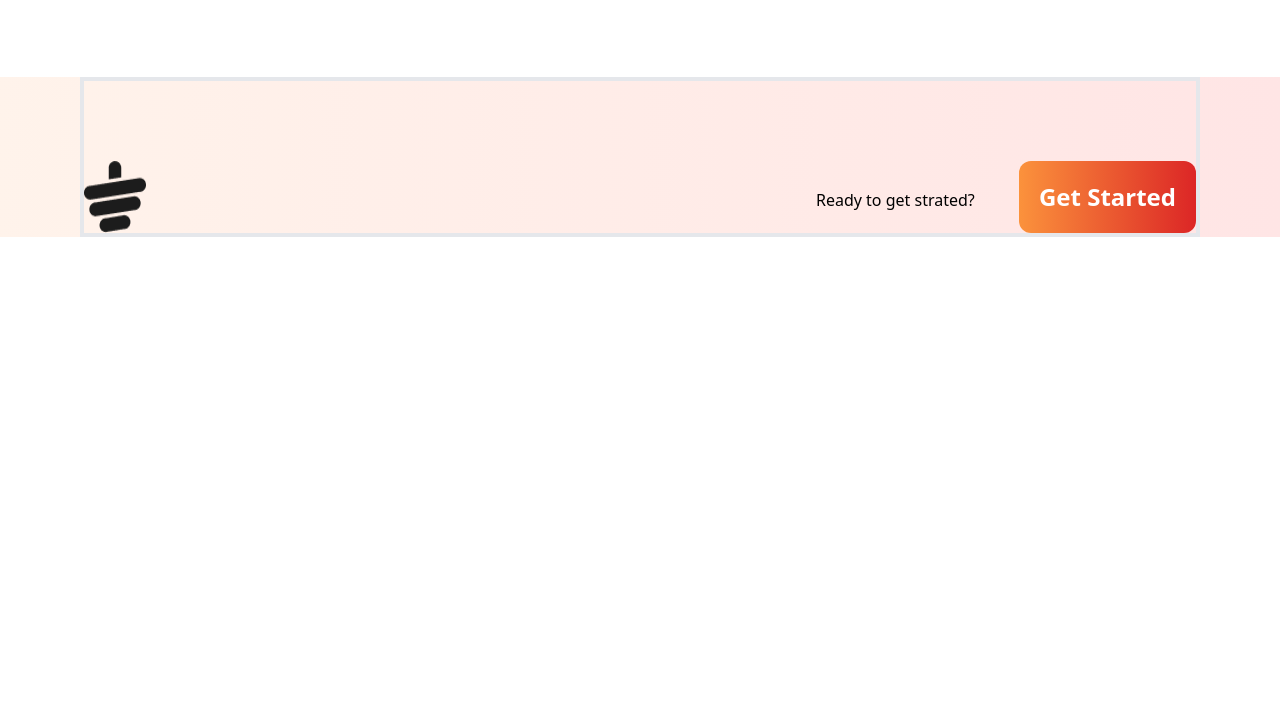
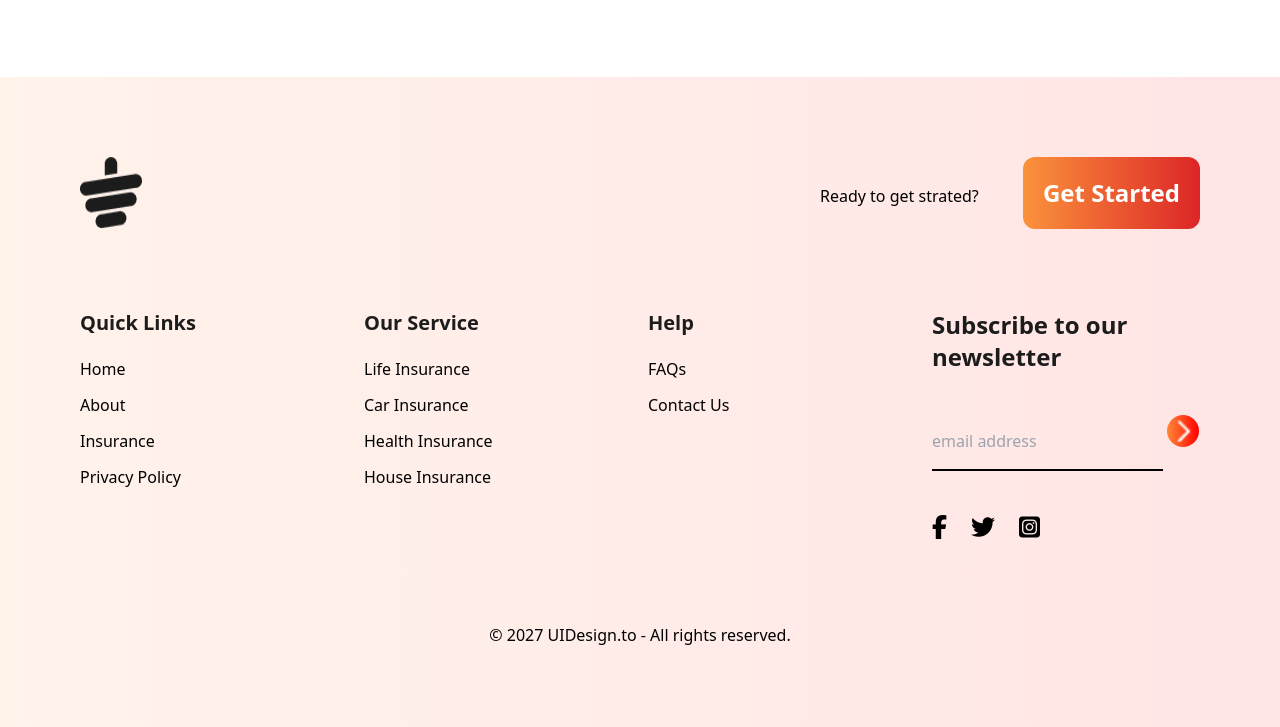
Before and after one commit to Rabbi-Hossain/Tea-house-project, a plain HTML site: page index.html in a window 1280 px wide. Shown: the part 2729-3456 px from the top of the page. Before the commit the page ends 2966 px from the top, so only its background shows below. Drawn offline with nearby package versions, Linux system fonts and the light colour scheme.

Commit message:
add a footer session

```diff
--- a/index.html
+++ b/index.html
@@ -217,9 +217,9 @@
     </main>
 
     <!-- footer -->
-    <footer class="bg-[linear-gradient(270deg,_#FF00001A_0%,_#FF89381A_100%)]">
+    <footer class="bg-[linear-gradient(270deg,_#FF00001A_0%,_#FF89381A_100%)] ">
         <!-- footer icon section -->
-        <section class="md:w-[1120px] border-4 mx-auto pt-20">
+        <section class="md:w-[1120px] text-center md:text-start  md:mx-auto pt-20">
             <div class="flex justify-between ">
                 <img src="images/cup.png" alt="">
                 <div>
@@ -228,8 +228,52 @@
                             Started</Button></span>
                 </div>
             </div>
+            <!-- footer link section -->
+            <div class="grid grid-cols-1 md:grid-cols-2 lg:grid-cols-4 gap-4 mt-20">
+                <!-- quick link -->
+                <div>
+                    <p class="text-[#1C1C1C] font-semibold text-xl">Quick Links</p>
+                    <ul class="space-y-3 mt-5">
+                        <li><a href="#">Home</a></li>
+                        <li><a href="#">About</a></li>
+                        <li><a href="#">Insurance</a></li>
+                        <li><a href="#">Privacy Policy</a></li>
+                    </ul>
+                </div>
+                <!-- Our Service -->
+                <div>
+                    <p class="text-[#1C1C1C] font-semibold text-xl">Our Service</p>
+                    <ul class="space-y-3 mt-5">
+                        <li><a href="#">Life Insurance</a></li>
+                        <li><a href="#">Car Insurance</a></li>
+                        <li><a href="#">Health Insurance</a></li>
+                        <li><a href="#">House Insurance</a></li>
+                    </ul>
+                </div>
+                <!-- help -->
+                 <div>
+                    <p class="text-[#1C1C1C] font-semibold text-xl">Help</p>
+                    <ul class="space-y-3 mt-5">
+                        <li><a href="#">FAQs</a></li>
+                        <li><a href="#">Contact Us</a></li>
+                    </ul>
+                </div>
+                <!-- subscribe newsletere -->
+                 <div>
+                    <h2 class="font-semibold text-2xl text-[#1C1C1C]">Subscribe to our newsletter</h2>
+                    <input class="border-b-2 mt-10 py-4 border-black bg-inherit" type="email" name="" placeholder="email address" id="">
+                    <button> <img class="w-8 h-8 rounded-full bg-gradient-to-r from-[#FF8938] to-[#FF0000]" src="images/Frame 4140.png" alt=""></button>
+
+                    <!-- social icon -->
+                     <div class="flex gap-6 mt-10">
+                        <i class="fa-brands fa-facebook-f text-2xl"></i>
+                        <i class="fa-brands fa-twitter text-2xl"></i>
+                        <i class="fa-brands fa-square-instagram text-2xl"></i>
+                     </div>
+                 </div>
+            </div>
+            <p class="text-center mt-20 pb-20">© 2027 UIDesign.to - All rights reserved.</p>
         </section>
     </footer>
 </body>
-
 </html>
```
Also changed, not shown: images/Frame 4140.png (added).
